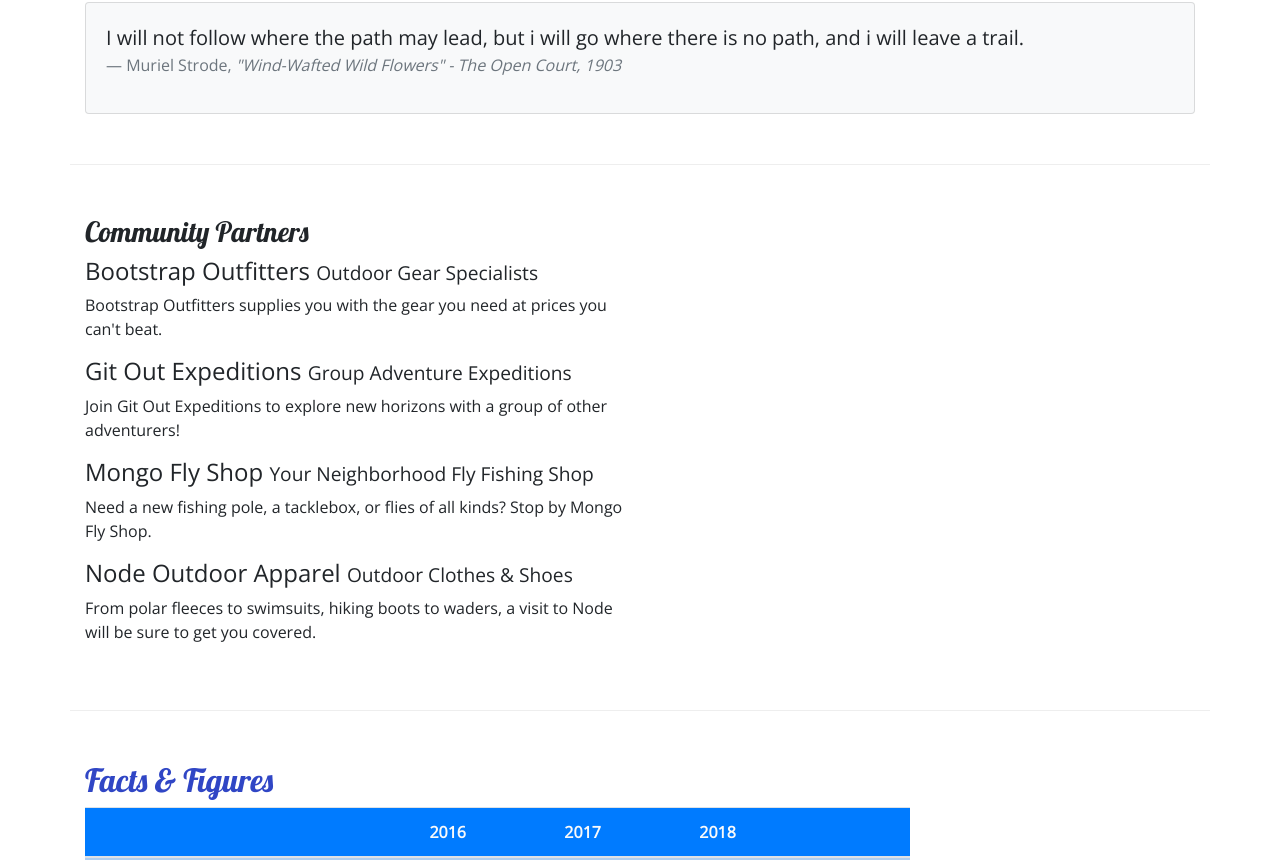
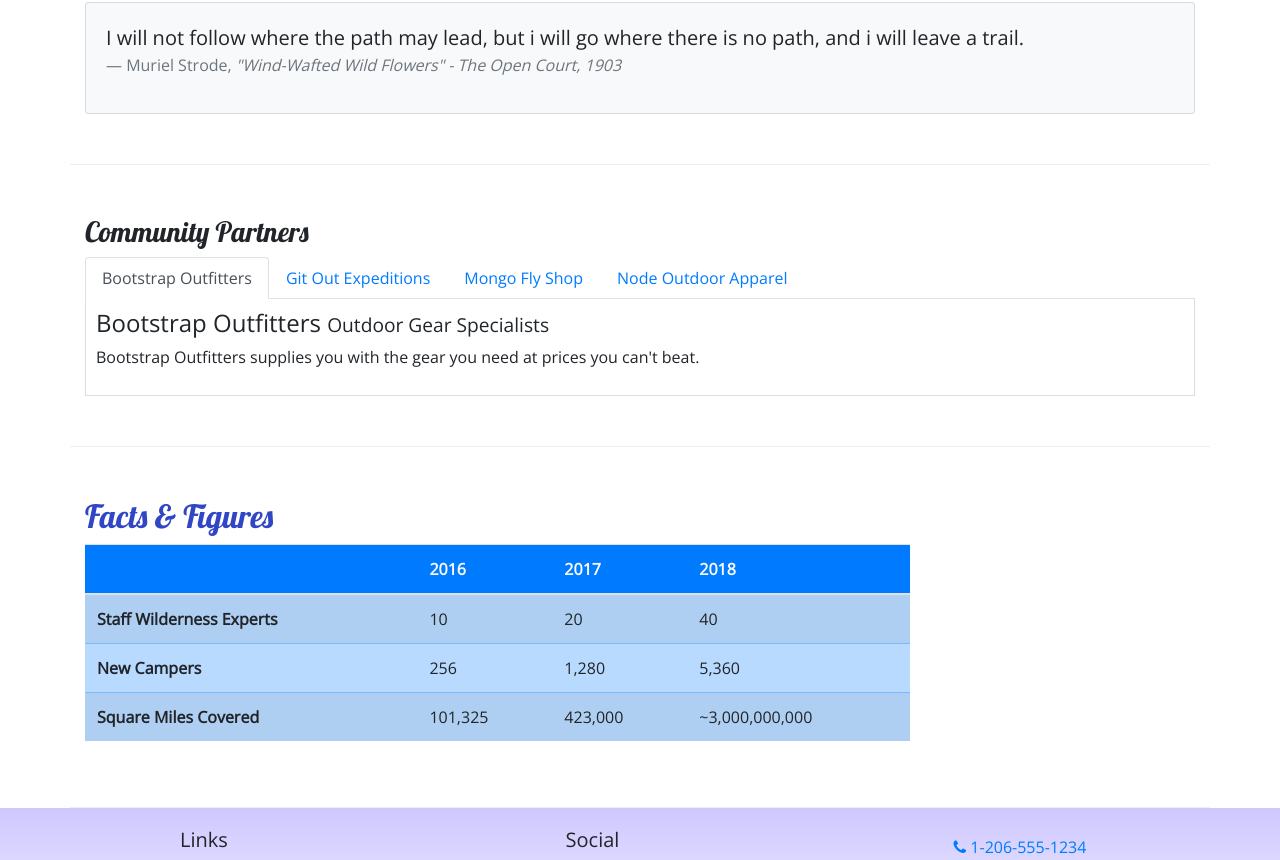
Before and after one commit to victorswanberg/NuCampWebPage, a website: page aboutus.html in a window 1280 px wide. Shown: the part 664-1524 px from the top of the page. Drawn offline with nearby package versions, Linux system fonts and the light colour scheme.

Commit message:
I have added a tabbed component using bs4

```diff
--- a/aboutus.html
+++ b/aboutus.html
@@ -92,6 +92,7 @@
       </div>
       <div class="col">
         <div class="card bg-light mt-3">
+          <!-- Blockquote component -->
           <blockquote class="blockquote card-body">
             <p class="mb-0">I will not follow where the path may lead, but i will go where there is no path, and i will
               leave a trail.</p>
@@ -105,21 +106,48 @@
       </div>
     </div>
 
+    <!-- tab component -->
     <div class="row row-content">
-      <div class="col-sm-6">
+      <div class="col">
         <h3>Community Partners</h3>
+        <ul class="nav nav-tabs">
+          <li class="nav-item">
+            <a class="nav-link active" href="#bootstrap" role="tab" data-toggle="tab">Bootstrap Outfitters</a>
+          </li>
+          <li class="nav-item">
+            <a class="nav-link" href="#git" role="tab" data-toggle="tab">Git Out Expeditions</a>
+          </li>
+          <li class="nav-item">
+            <a class="nav-link" href="#mongo" role="tab" data-toggle="tab">Mongo Fly Shop</a>
+          </li>
+          <li class="nav-item">
+            <a class="nav-link" href="#node" role="tab" data-toggle="tab">Node Outdoor Apparel</a>
+          </li>
+        </ul>
+        <div class="tab-content">
+          <div role="tabpanel" class="tab-pane fade show active" id="bootstrap">
             <h4>Bootstrap Outfitters <small>Outdoor Gear Specialists</small></h4>
             <p class="d-none d-sm-block">Bootstrap Outfitters supplies you with the gear you need at prices you can't beat.
             </p>
+          </div>
+          <div role="tabpanel" class="tab-pane fade" id="git">
             <h4>Git Out Expeditions <small>Group Adventure Expeditions</small></h4>
             <p class="d-none d-sm-block">Join Git Out Expeditions to explore new horizons with a group of other adventurers!
             </p>
-        <h4>Mongo Fly Shop <small>Your Neighborhood Fly Fishing Shop</small></h4>
+          </div>
+          <div role="tabpanel" class="tab-pane fade" id="mongo">
+            <h4>Mongo Fly Shop <small>Your Neighborhood Fly Fishing Shop.</small></h4>
             <p class="d-none d-sm-block">Need a new fishing pole, a tacklebox, or flies of all kinds? Stop by Mongo Fly
-          Shop.</p>
+              Shop.
+            </p>
+          </div>
+          <div role="tabpanel" class="tab-pane fade" id="node">
             <h4>Node Outdoor Apparel <small>Outdoor Clothes & Shoes</small></h4>
             <p class="d-none d-sm-block">From polar fleeces to swimsuits, hiking boots to waders, a visit to Node will be
-          sure to get you covered.</p>
+              sure
+              to get you covered.</p>
+          </div>
+        </div>
       </div>
     </div>
 
@@ -162,6 +190,7 @@
       </div>
     </div>
   </div>
+
   <footer class="site-footer">
     <div class="container">
       <div class="row">
--- a/css/style.css
+++ b/css/style.css
@@ -41,5 +41,10 @@
 
 .navbar {
   background-color: #901CAD;
+}
 
+.tab-content {
+  border: 1px solid #ddd;
+  border-top: none;
+  padding: 10px;
 }
```
Lines whose indentation alone changed are shown as unchanged.
